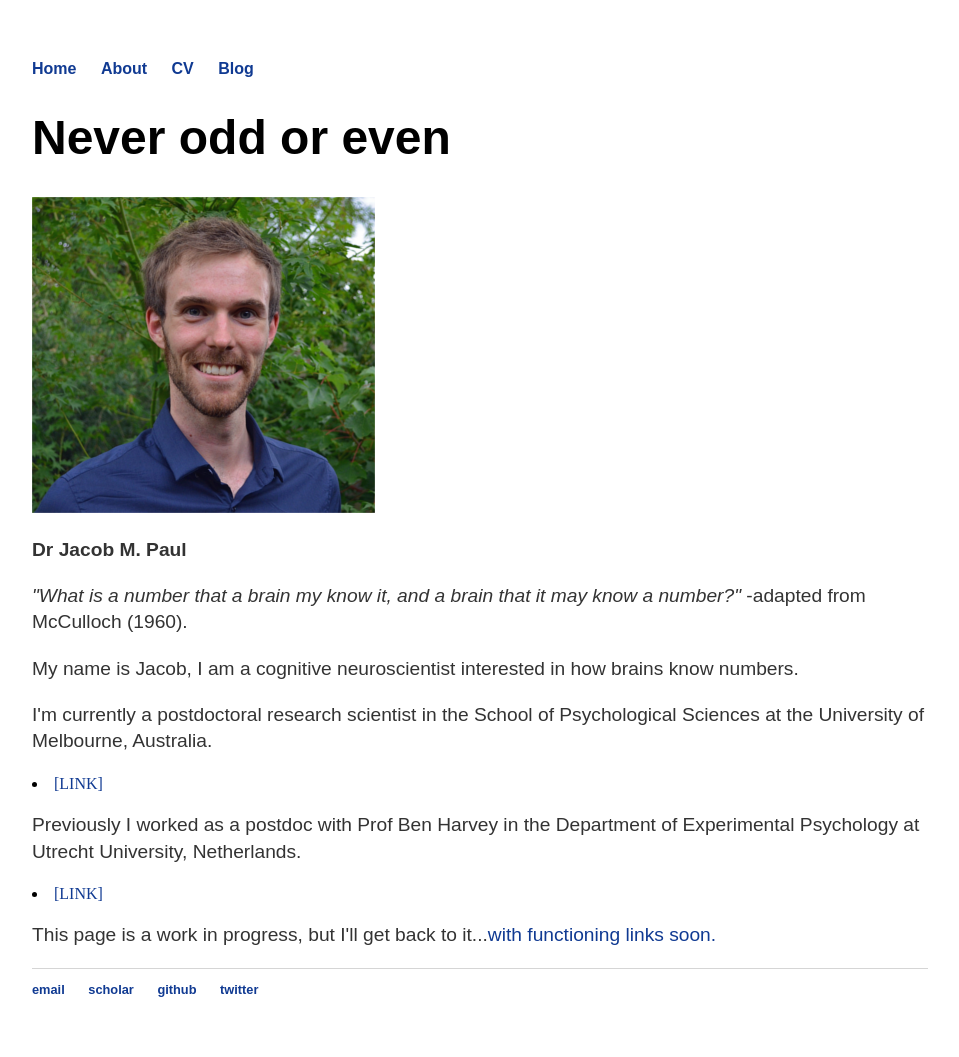
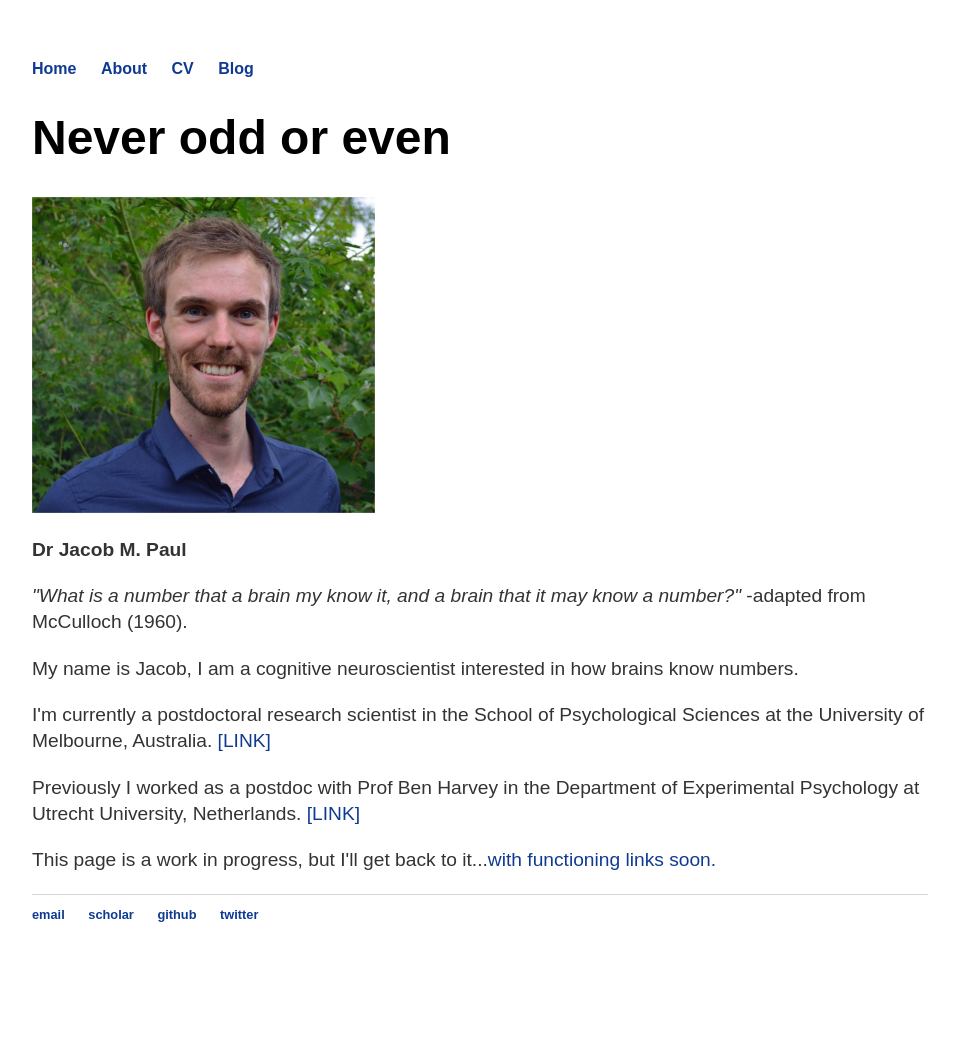
Before and after one commit to jacobmpaul/jacobmpaul.github.io, a Jekyll site: the page built from index.html, in a window 1280 px wide. Shown: the whole page, without its empty margins (160-1119 px from the left). Built offline with Jekyll 4.4.1, drawn with Linux system fonts in a browser that asks for light colours; after the commit the page ends 982 px from its top, so only the background shows below that.

```diff
--- a/index.html
+++ b/index.html
@@ -10,9 +10,9 @@ title: Jacob M. Paul
 
 	<p>My name is Jacob, I am a cognitive neuroscientist interested in how brains know numbers.</p>
 
-	<p>I'm currently a postdoctoral research scientist in the School of Psychological Sciences at the University of Melbourne, Australia. <li><a href="https://findanexpert.unimelb.edu.au/profile/426619-jacob-paul">[LINK]</a></li><p>
+	<p>I'm currently a postdoctoral research scientist in the School of Psychological Sciences at the University of Melbourne, Australia. <a href="https://findanexpert.unimelb.edu.au/profile/426619-jacob-paul">[LINK]</a><p>
 
-	<p>Previously I worked as a postdoc with Prof Ben Harvey in the Department of Experimental Psychology at Utrecht University, Netherlands. <li><a href="https://www.uu.nl/medewerkers/bmharvey">[LINK]</a></li><p>
+	<p>Previously I worked as a postdoc with Prof Ben Harvey in the Department of Experimental Psychology at Utrecht University, Netherlands. <a href="https://www.uu.nl/medewerkers/bmharvey">[LINK]</a><p>
 
 	<p>This page is a work in progress, but I'll get back to it...<a href="/cv">with functioning links soon. </a></p>
 </div><!-- /.blurb -->
```
